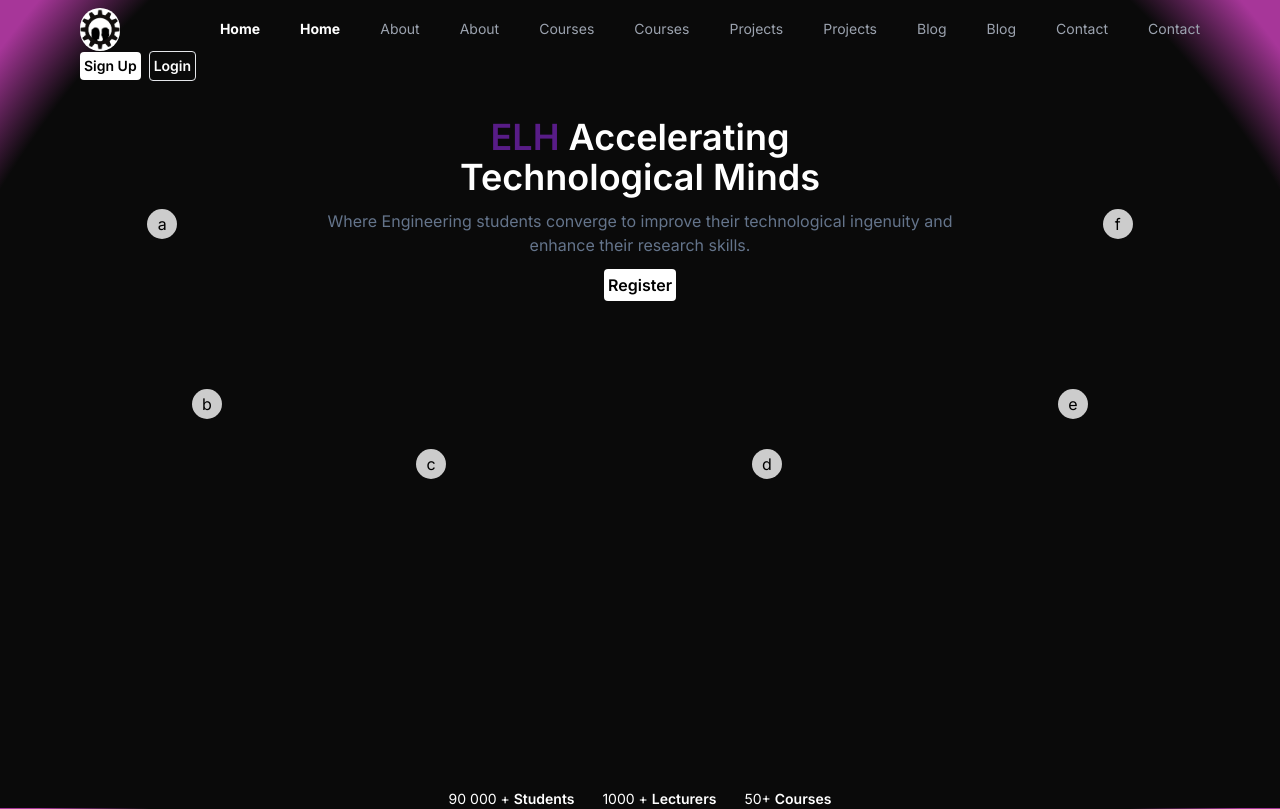
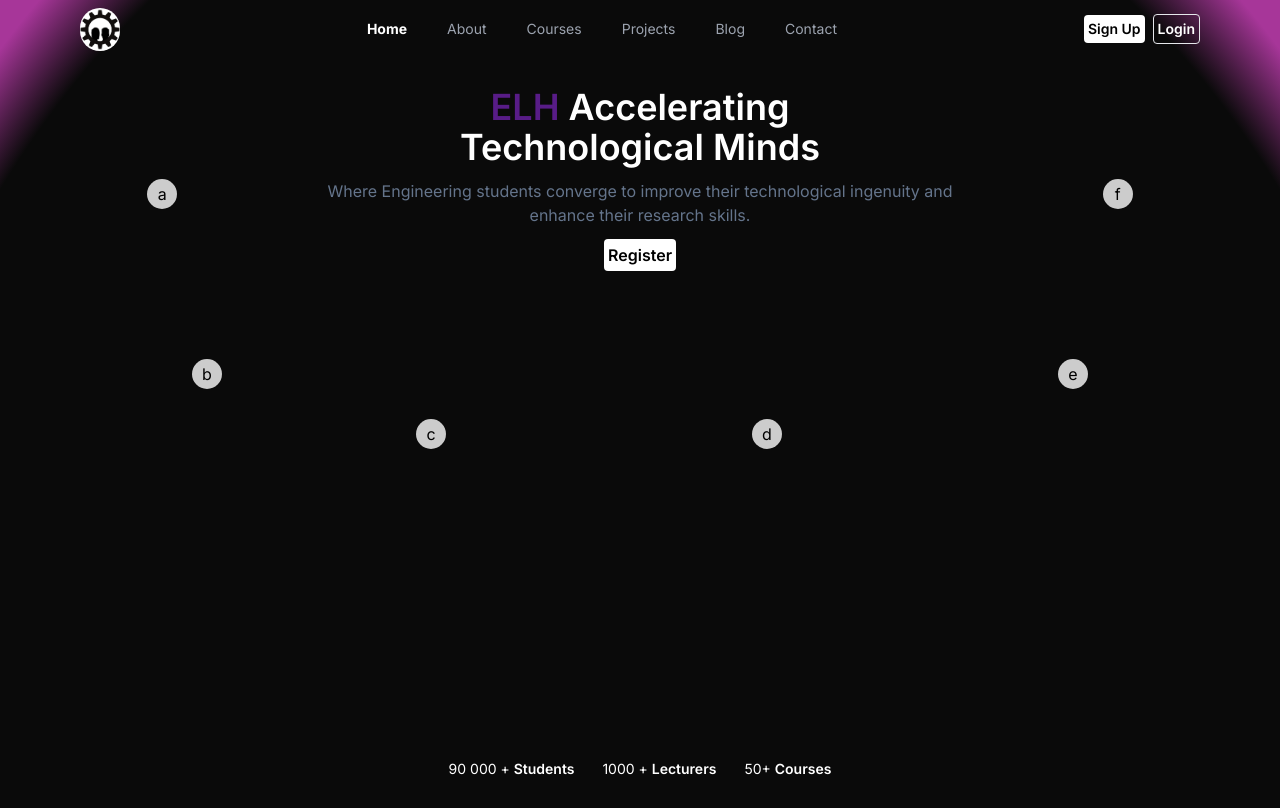
Before and after one commit to TheBombGamer/disco, a Next.js app: page / in a window 1280 px wide. Built offline with nearby package versions, Linux system fonts and the light colour scheme.

Commit message:
jsx syntax error 3

```diff
--- a/app/components/Navbar.tsx
+++ b/app/components/Navbar.tsx
@@ -74,7 +74,6 @@ const Navbar: React.FC = () => {
               (path.includes(link.href) && link.href.length > 1) ||
               path === link.href;
             return (
-              <>
               <li key={link.name} className="">
                 <Link href={link.href} className={``}>
                   <p
@@ -89,20 +88,7 @@ const Navbar: React.FC = () => {
                   </p>
                 </Link>
               </li>
-                <li key={link.name} className="">
-                  <Link href={link.href} className={``}>
-                    <p
-                      className={`${
-                        isActive
-                          ? "   transition-colors font-bold"
-                          : "   transition-colors text-gray-400"
-                      }`}
-                    >
-                      {link.name}
-                    </p>
-                  </Link>
-                </li>
-              </>
+
 
             );
           })}
```
